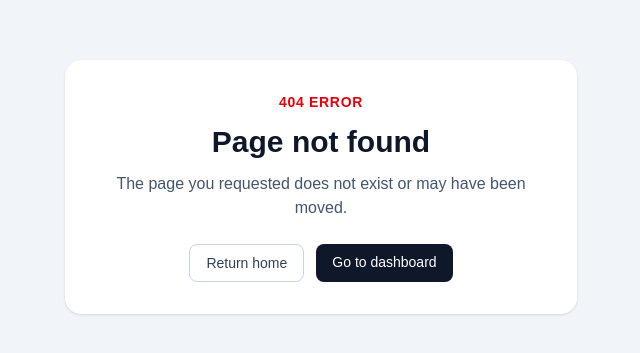
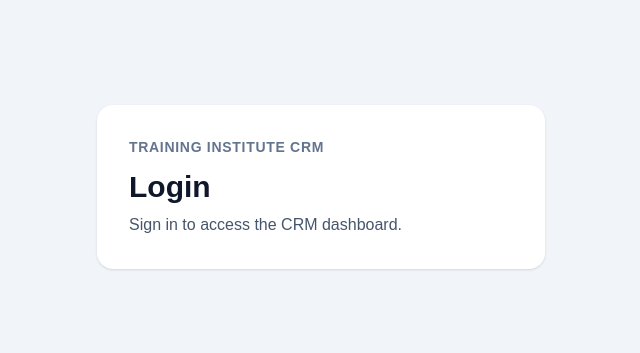
Before and after one commit to 8Prashant88/Training-Institute-CRM, a Next.js app: page /login in a window 1280 px wide. Before the commit this address had no page. Shown: the part 213-566 px from the top of the page, without its empty margins (319-959 px from the left). Built offline with nearby package versions, Linux system fonts and the light colour scheme.

Commit message:
refactor: organize login route with auth group

```diff
--- /dev/null
+++ b/src/app/(auth)/login/page.tsx
@@ -0,0 +1,19 @@
+export default function LoginPage() {
+  return (
+    <main className="flex min-h-screen items-center justify-center bg-slate-100 p-6">
+      <section className="w-full max-w-md rounded-2xl bg-white p-8 shadow-sm">
+        <p className="text-sm font-semibold uppercase tracking-wider text-slate-500">
+          Training Institute CRM
+        </p>
+
+        <h1 className="mt-3 text-3xl font-bold text-slate-900">
+          Login
+        </h1>
+
+        <p className="mt-2 text-slate-600">
+          Sign in to access the CRM dashboard.
+        </p>
+      </section>
+    </main>
+  );
+}
```
